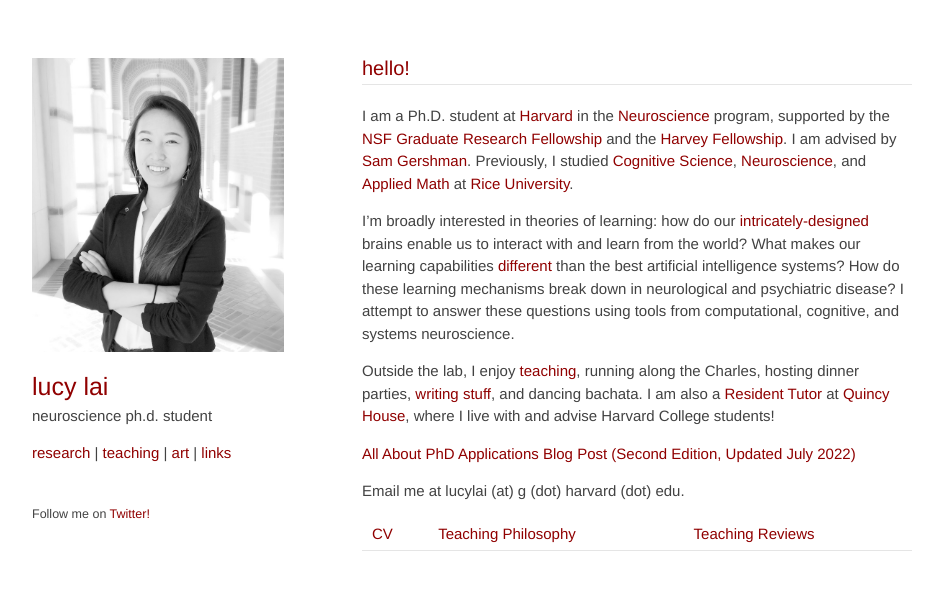
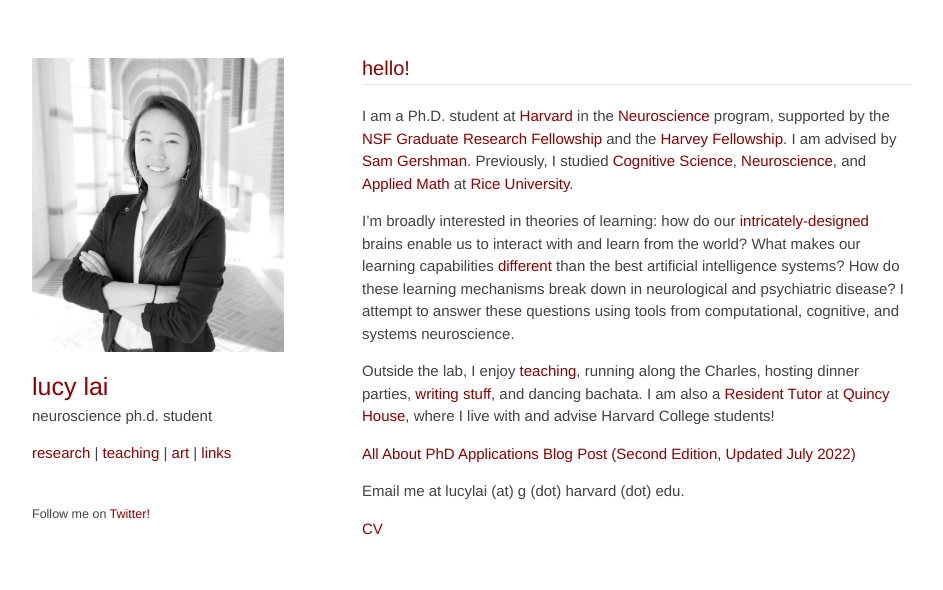
Before and after one commit to lucylai96/lucylai96.github.io, a Jekyll site: the page built from index.md, in a window 1280 px wide. Shown: the top 590 px of the page, without its empty margins (168-1111 px from the left). Built offline with Jekyll 4.4.1, drawn with Linux system fonts in a browser that asks for light colours; our own code applies the rules of GitHub Pages for plain Markdown files.

Commit message:
Update index.md

```diff
--- a/index.md
+++ b/index.md
@@ -10,4 +10,4 @@ Outside the lab, I enjoy <a href="http://lucy-lai.com/teaching" target="_blank">
 
 Email me at lucylai (at) g (dot) harvard (dot) edu.
 
-**[CV](./files/lai_cv.pdf)** | **[Teaching Philosophy](./files/philosophy.pdf)** | **[Teaching Reviews](./files/reviews.pdf)**
+**[CV](./files/lai_cv.pdf)**
```
